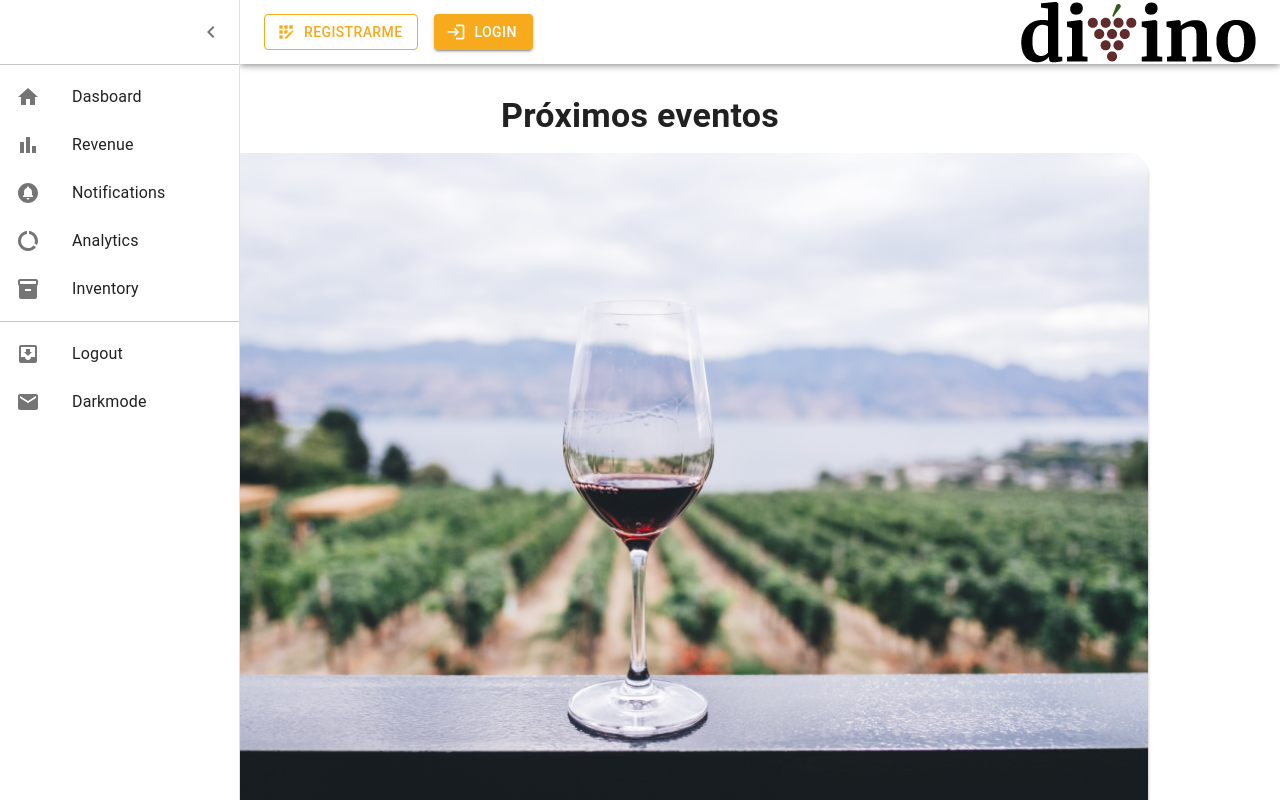
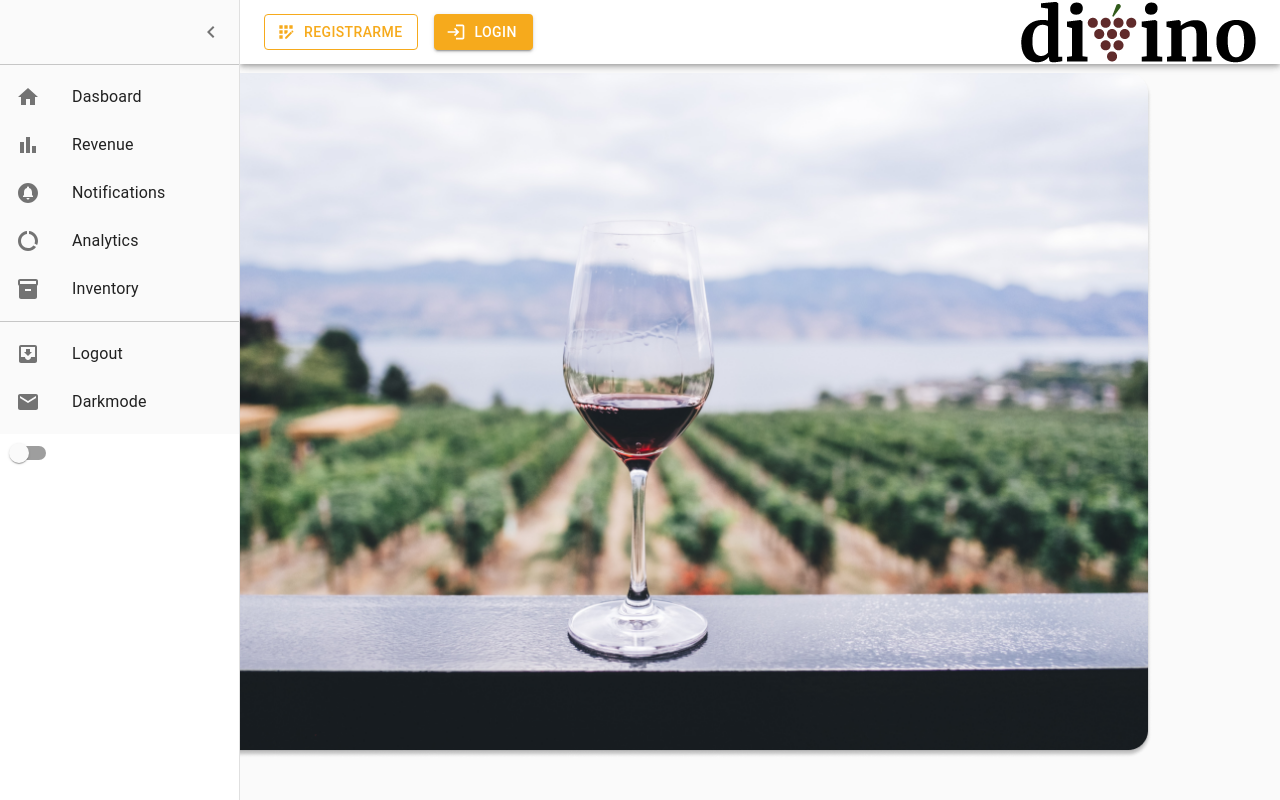
Before and after one commit to No-Country/c4-g21-divinoF, a React (Create React App) app: page / in a window 1280 px wide. Both pictures are taken after a click on the button "open drawer". Shown: the top 800 px of the page. Built offline with nearby package versions, Linux system fonts and the light colour scheme.

Commit message:
dark mode-content/drawer

```diff
--- a/package.json
+++ b/package.json
@@ -6,6 +6,7 @@
     "@chakra-ui/react": "^1.8.7",
     "@emotion/react": "^11.8.2",
     "@emotion/styled": "^11.8.1",
+    "@material-ui/core": "^4.12.4",
     "@mui/icons-material": "^5.6.0",
     "@mui/material": "^5.5.3",
     "@testing-library/jest-dom": "^5.16.3",
--- a/src/App.js
+++ b/src/App.js
@@ -5,16 +5,43 @@ import Content from "./components/Content";
 import { Route, Routes } from "react-router-dom";
 import PersistentDrawerLeft from "./components/PersistentDrawerLeft";
 
+import { useState } from "react";
+import { createTheme, ThemeProvider } from "@material-ui/core/styles";
+
+
+
 const App = () => {
+
+    const [toggleDark, settoggleDark] = useState(false);
+    const myTheme = createTheme({
+
+                 // Theme settings
+                palette: {
+                    type: toggleDark ? "dark" : "light",
+                    },
+             });
+
+
+
     return (
+    <ThemeProvider theme={myTheme}>
+
+
         <div className="App">
-            <PersistentDrawerLeft />
+            <PersistentDrawerLeft
+
+            toggleDark={toggleDark}
+            settoggleDark={settoggleDark} />
             <Routes>
-                <Route path="/" element={<Content />} />
+                <Route path="/" element={<Content
+
+                       />} />
                 <Route path="/login" element={<Login />} />
                 <Route path="/register" element={<Register />} />
             </Routes>
         </div>
+
+    </ThemeProvider>
     );
 };
 
--- a/src/components/Content.js
+++ b/src/components/Content.js
@@ -13,6 +13,29 @@ import IconPatrocinio11 from "../assets/image-11.png";
 import Typography from "@mui/material/Typography";
 import { styled, useTheme } from "@mui/material/styles";
 
+import PersistentDrawerLeft from "./PersistentDrawerLeft";
+import { makeStyles } from "@material-ui/core/styles";
+
+const useStyles = makeStyles((theme) => ({
+
+    // Styling material components
+    root: {
+    color: theme.palette.text.primary,
+      backgroundColor: theme.palette.background.default,
+      [theme.breakpoints.down("xs")]: {
+        paddingTop: theme.spacing(2),
+      },
+    },
+    stylesImg: {
+        color: theme.palette.text.primary,
+          backgroundColor: theme.palette.background.paper,
+          [theme.breakpoints.down("xs")]: {
+            paddingTop: theme.spacing(2),
+          },
+        }
+
+  }));
+
 const drawerWidth = 240;
 
 const DrawerHeader = styled("div")(({ theme }) => ({
@@ -24,9 +47,12 @@ const DrawerHeader = styled("div")(({ theme }) => ({
     justifyContent: "flex-end",
 }));
 
-const Content = () => {
+const Content = (
+
+) => {
+    const classes = useStyles();
     return (
-        <div className="contenedor">
+        <div /* className="contenedor" */ className={classes.root}>
             {/* <DrawerHeader /> */}
             <div className="events">
                 <Typography paragraph variant="h4" className="Title-landing h4">
@@ -96,12 +122,12 @@ const Content = () => {
                 <Typography variant="h4" className="Title-landing">
                     Bodegas partner
                 </Typography>
-                <img src={IconPatrocinio1} alt="icon" />
+                <img src={IconPatrocinio1} alt="icon"  />
                 <img src={IconPatrocinio2} alt="icon" />
                 <img src={IconPatrocinio3} alt="icon" />
                 <img src={IconPatrocinio4} alt="icon" />
 
-                <img src={IconPatrocinio9} alt="icon" />
+                <img src={IconPatrocinio9} alt="icon"  />
                 <img src={IconPatrocinio10} alt="icon" />
                 <img src={IconPatrocinio11} alt="icon" />
             </div>
--- a/src/components/Login.js
+++ b/src/components/Login.js
@@ -1,10 +1,36 @@
+import { makeStyles } from "@material-ui/core/styles";
+
+const useStyles = makeStyles((theme) => ({
+
+    // Styling material components
+    root: {
+    color: theme.palette.text.primary,
+      backgroundColor: theme.palette.background.default,
+      [theme.breakpoints.down("xs")]: {
+        paddingTop: theme.spacing(2),
+      },
+    },
+    stylesImg: {
+        color: theme.palette.text.primary,
+          backgroundColor: theme.palette.background.paper,
+          [theme.breakpoints.down("xs")]: {
+            paddingTop: theme.spacing(2),
+          },
+        }
+
+  }));
+
+
 const Login = () => {
     const signIn = () => {
         alert("Te damos la bienvenida a Di-Vino");
     };
+
+    const classes = useStyles();
+
     return (
         <div
-            className="div-bg"
+            className={"div-bg"}
             style={{
                 backgroundImage: `url(https://images.unsplash.com/photo-1506377247377-2a5b3b417ebb?ixlib=rb-1.2.1&ixid=MnwxMjA3fDB8MHxwaG90by1wYWdlfHx8fGVufDB8fHx8&auto=format&fit=crop&w=1470&q=80)`,
             }}
--- a/src/components/PersistentDrawerLeft.js
+++ b/src/components/PersistentDrawerLeft.js
@@ -29,6 +29,12 @@ import AppRegistrationIcon from '@mui/icons-material/AppRegistration';
 import LoginIcon from '@mui/icons-material/Login';
 import { Link } from "react-router-dom";
 
+import Switch from "@material-ui/core/Switch"
+
+import { makeStyles } from "@material-ui/core/styles";
+import { unstable_ClassNameGenerator } from "@mui/material";
+import { withThemeCreator } from "@material-ui/styles";
+
 const drawerWidth = 240;
 
 const AppBar = styled(MuiAppBar, {
@@ -56,7 +62,26 @@ const DrawerHeader = styled("div")(({ theme }) => ({
     justifyContent: "flex-end",
 }));
 
-export default function PersistentDrawerLeft() {
+
+const useStyles = makeStyles((theme) => ({
+
+    // Styling material components
+    root: {
+      color: theme.palette.text.primary,
+      backgroundColor: theme.palette.background.default,
+      [theme.breakpoints.down("xs")]: {
+        paddingTop: theme.spacing(2),
+      },
+    }
+
+  }));
+
+
+
+export default function PersistentDrawerLeft(
+
+    {  toggleDark, settoggleDark }
+) {
     const theme = useTheme();
     const [open, setOpen] = React.useState(false);
 
@@ -67,11 +92,16 @@ export default function PersistentDrawerLeft() {
     const handleDrawerClose = () => {
         setOpen(false);
     };
+    const handleModeChange = () => {
+        settoggleDark(!toggleDark);
+        console.log(toggleDark)
+        };
+    const classes = useStyles();
 
     return (
-        <Box sx={{ display: "flex" }}>
+        <Box sx={{ display: "flex" }} >
             <CssBaseline />
-            <AppBar className="drawer" position="fixed" open={open}>
+            <AppBar   className={"drawer"  }  position="fixed" open={open}>
                 <Toolbar className="DrawerStyles">
                     <IconButton
                         color="inherit"
@@ -110,8 +140,9 @@ export default function PersistentDrawerLeft() {
                 variant="persistent"
                 anchor="left"
                 open={open}
+
             >
-                <DrawerHeader>
+                <DrawerHeader className={classes.root}>
                     <IconButton onClick={handleDrawerClose}>
                         {theme.direction === "ltr" ? (
                             <ChevronLeftIcon />
@@ -121,7 +152,7 @@ export default function PersistentDrawerLeft() {
                     </IconButton>
                 </DrawerHeader>
                 <Divider />
-                <List>
+                <List className={classes.root}>
                     {[
                         { name: "Dasboard", icon: <HomeIcon /> },
                         { name: "Revenue", icon: <BarChartIcon /> },
@@ -139,7 +170,7 @@ export default function PersistentDrawerLeft() {
                     ))}
                 </List>
                 <Divider />
-                <List>
+                <List className={classes.root}>
                     {["Logout", "Darkmode"].map((text, index) => (
                         <ListItem button key={text}>
                             <ListItemIcon>
@@ -150,6 +181,13 @@ export default function PersistentDrawerLeft() {
                     ))}
                 </List>
 
+                <Switch
+                        checked={toggleDark}
+                        onChange={handleModeChange}
+                        name="toggleDark"
+                        color="default"
+                />
+
 
             </Drawer>
         </Box>
```
Also changed, not shown: 1 other file (tests, documents, lock files or other folders).
